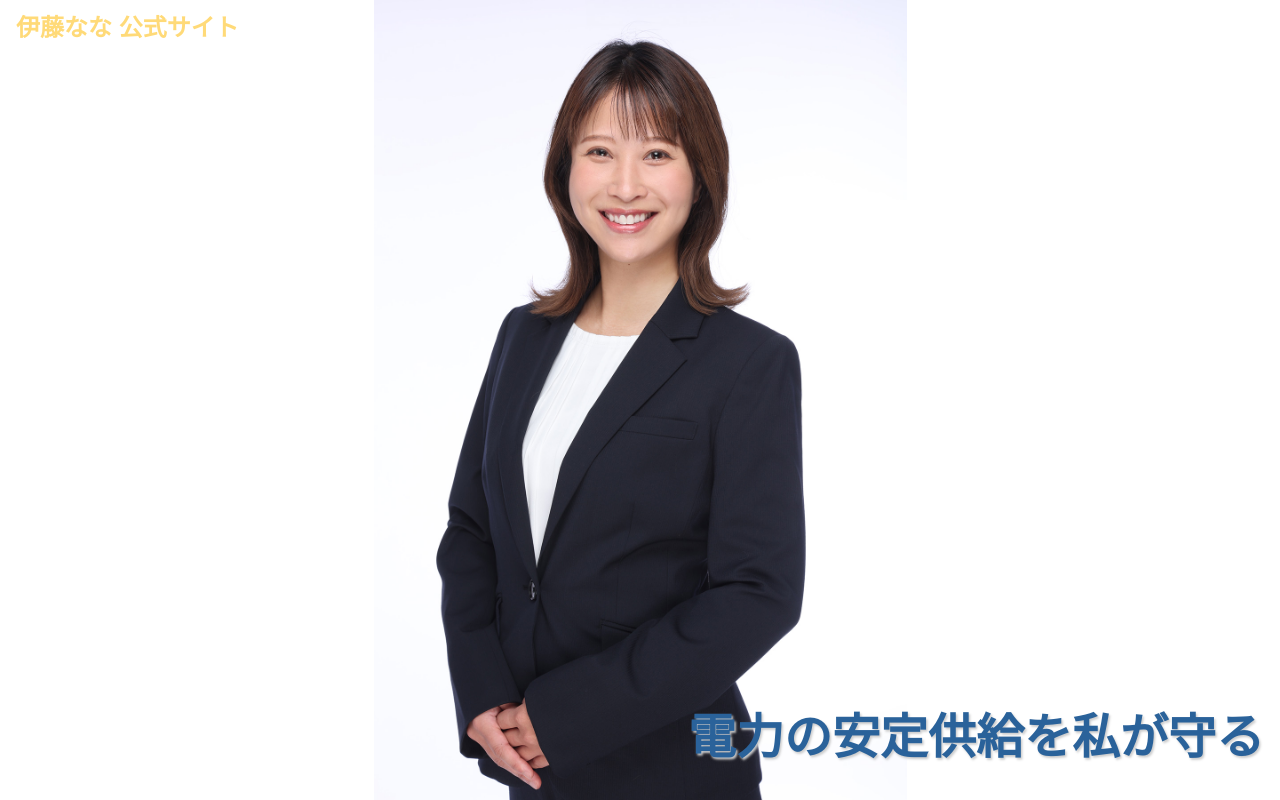
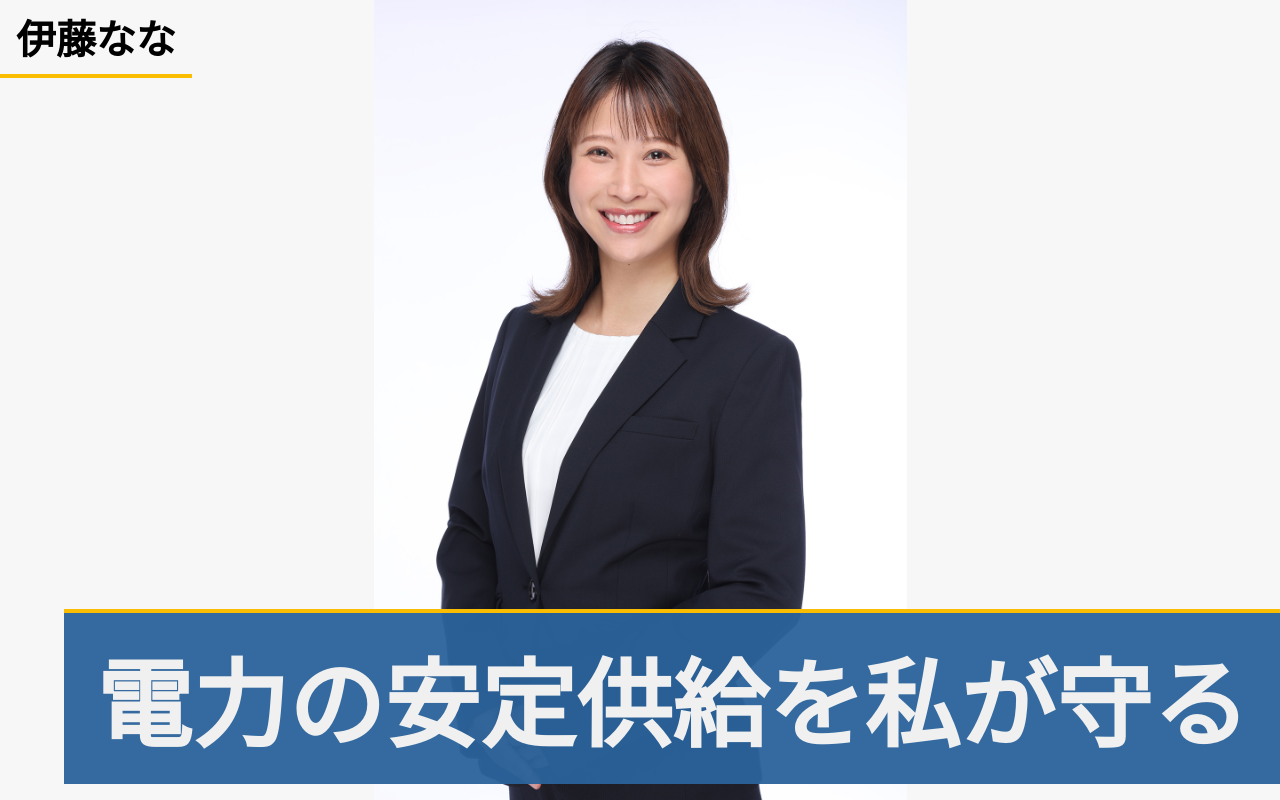
Before and after one commit to nanaito/itonana.com, a Next.js app: page / in a window 1280 px wide. Built offline with nearby package versions, Linux system fonts and the light colour scheme; a web font is replaced by a local one.

Commit message:
Change layout

```diff
--- a/app/global.css
+++ b/app/global.css
@@ -1,4 +1,5 @@
 * {
+  background: #f7f7f7;
   box-sizing: border-box;
   padding: 0;
   margin: 0;
--- a/app/layout.tsx
+++ b/app/layout.tsx
@@ -24,8 +24,7 @@ export default function RootLayout({
       <body style={{ ...font.style }}>
         <header
           style={{
-            background: "transparent",
-            color: "#FFFDB5",
+            background: "#f7f7f7",
             padding: ".5rem 1rem",
             position: "fixed",
             width: "100%",
@@ -35,17 +34,16 @@ export default function RootLayout({
           <Link
             href={"/"}
             style={{
-              color: "#FFDA78",
               fontSize: "1.5rem",
               fontWeight: "bold",
             }}
           >
-            伊藤なな 公式サイト
+            伊藤なな&nbsp;<small>公式サイト</small>
           </Link>
         </header>
         <main
           style={{
-            minHeight: "100dvh",
+            minHeight: "calc(100dvh - 3rem)",
           }}
         >
           <>{children}</>
--- a/app/page.tsx
+++ b/app/page.tsx
@@ -17,22 +17,39 @@ const RootPage: NextPage = () => {
           minHeight: "100dvh",
           padding: "2rem",
           position: "relative",
+          zIndex: 101,
         }}
       >
+        <div
+          style={{
+            borderBottom: "solid .25rem rgb(250, 189, 0)",
+            fontSize: "2.5rem",
+            fontWeight: "bold",
+            left: 0,
+            padding: ".5rem 1rem",
+            position: "absolute",
+            top: 0,
+          }}
+        >
+          伊藤なな
+        </div>
         <section
           style={{
+            background: "rgba(42, 98, 154, 0.95)",
+            borderTop: "solid .25rem rgb(250, 189, 0)",
             bottom: "1rem",
-            padding: "1rem",
+            padding: "1rem 2rem",
             position: "absolute",
             right: 0,
           }}
         >
           <h1
             style={{
-              color: "#2A629A",
-              fontSize: "3rem",
+              background: "transparent",
+              color: "#f0f0f0",
+              fontSize: "min(12dvw, 6rem)",
+              fontWeight: "bold",
               textAlign: "right",
-              textShadow: "#ccc .1rem .1rem .15rem",
             }}
           >
             電力の安定供給を私が守る
@@ -51,13 +68,21 @@ const RootPage: NextPage = () => {
             padding: "1rem 1.5rem",
           }}
         >
-          <h2>プロフィール</h2>
+          <h2
+            style={{
+              borderBottom: "solid .1rem rgb(250, 189, 0)",
+            }}
+          >
+            プロフィール
+          </h2>
           <div
             style={{
               padding: ".5rem 0",
             }}
           >
-            伊藤なな
+            <br />
+            <b>伊藤なな</b>
+            <br />
             <br />
             1989年埼玉県生まれ。 上智大学経済学部経営学科卒業。
             <br />
@@ -112,8 +137,19 @@ const RootPage: NextPage = () => {
             padding: "1rem",
           }}
         >
-          <h2>Youtubeチャンネル</h2>
-          <p>電気予報士 なな子のおでんき予報</p>
+          <h2
+            style={{
+              borderBottom: "solid .1rem rgb(250, 189, 0)",
+            }}
+          >
+            Youtubeチャンネル
+          </h2>
+          <br />
+          <p>
+            <a href="//www.youtube.com/@denkiyohoshi" target="_blank">
+              電気予報士 なな子のおでんき予報
+            </a>
+          </p>
           <br />
           <div
             style={{
@@ -148,7 +184,13 @@ const RootPage: NextPage = () => {
             padding: "1rem",
           }}
         >
-          <h2>執筆・寄稿実績</h2>
+          <h2
+            style={{
+              borderBottom: "solid .1rem rgb(250, 189, 0)",
+            }}
+          >
+            執筆・寄稿実績
+          </h2>
           <ul
             style={{
               padding: "2rem",
@@ -177,7 +219,13 @@ const RootPage: NextPage = () => {
             padding: "1rem",
           }}
         >
-          <h2>登壇実績</h2>
+          <h2
+            style={{
+              borderBottom: "solid .1rem rgb(250, 189, 0)",
+            }}
+          >
+            登壇実績
+          </h2>
           <ul
             style={{
               padding: "2rem",
```
